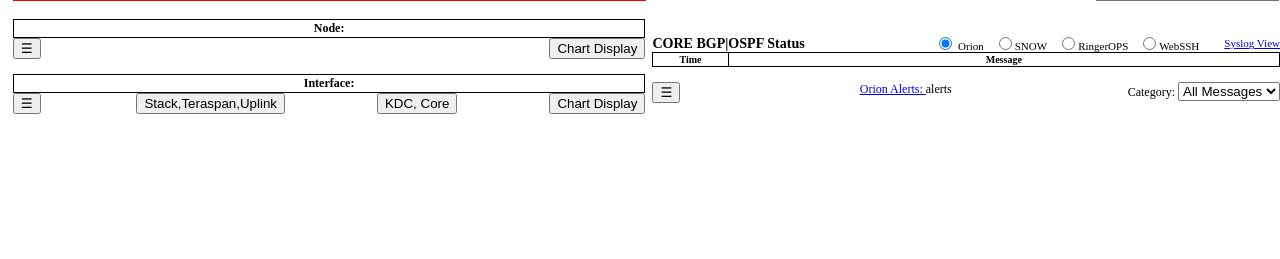
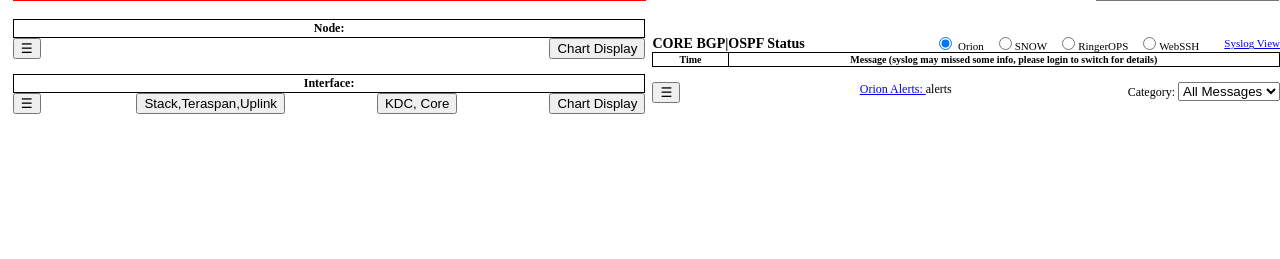
Before and after one commit to webspace1976/fastapi, a FastAPI app: template templates/orion_dashboard.html in a window 1280 px wide. Shown: the part 78-337 px from the top of the page. Run offline with FastAPI, Linux system fonts and the light colour scheme; the template is opened without the code that fills it, so the values that code supplies are empty; some libraries are stand-ins or nearby versions.

Commit message:
feat(syslog): Update syslog handling to save directly to DB and enhance message display in dashboard

```diff
--- a/mainconfig.py
+++ b/mainconfig.py
@@ -89,8 +89,8 @@ CORE_DEVICES = [
     {"os": "arista_eos", "ip": "10.26.101.8", "name": "VH-VGH-JPNB9-7508R-Core2", "nodeid":"3287"},
     {"os": "cisco_ios", "ip": "10.26.101.127", "name": "NS-LGH-LGAC-01A-C9600-Core1", "nodeid":"14539"},
     {"os": "cisco_ios", "ip": "10.26.101.128", "name": "NS-LGH-LGAC-PIMS-C9600-Core2", "nodeid":"14540"},
-    {"os": "cisco_ios", "ip": "10.26.101.2", "name": "(NEW) LGH-PIM-Core-1", "nodeid":"282"},
-    {"os": "cisco_ios", "ip": "10.26.101.1", "name": "(NEW) LGH-EVGH-Core-2", "nodeid":"281"},
+    # {"os": "cisco_ios", "ip": "10.26.101.2", "name": "(NEW) LGH-PIM-Core-1", "nodeid":"282"},
+    # {"os": "cisco_ios", "ip": "10.26.101.1", "name": "(NEW) LGH-EVGH-Core-2", "nodeid":"281"},
 ]
 
 # Core device commands
--- a/routers/orion.py
+++ b/routers/orion.py
@@ -650,7 +650,7 @@ def generate_apipoller_table(session):
     """
     return results_html, results_data
 
-# 20260318
+# 20260318 move to api module: no need to save syslog to file anymore, directly save to DB in generate_syslog function and display through table, also added link toggle for syslog table
 def generate_syslog(session):
     query = mainconfig.swis_syslog
     results = session.query(query)
@@ -679,7 +679,7 @@ def generate_syslog(session):
         row['NodeName'] = host_name
         row['IPAddress'] = host_ip
 
-        if any(word in message_syslog for word in ["to UP", "to FULL"]):
+        if any(word in message_syslog for word in ["to UP", "to FULL", "to ESTABLISHED"]):
             change_stauts = "UP"
             icon_gif = "/icons/Event-5.gif"
         elif any(word in message_syslog for word in ["to DOWN", "to IDLE"]):
--- a/templates/orion_dashboard.html
+++ b/templates/orion_dashboard.html
@@ -181,7 +181,7 @@
                                 <tr>
                                     <th style="width:12%;">Time</th>
                                     <!-- <th style="width:40px;">State</th> -->
-                                    <th>Message</th>
+                                    <th>Message (syslog may missed some info, please login to switch for details)</th>
                                 </tr>
                             </thead>
                             <tbody>
@@ -397,12 +397,15 @@ function regroupAndColspan() {
             tableBody.innerHTML = ''; // Clear existing content
 
             result.data.forEach(log => {
+                // regex /^ \d{4} / matches 4 digits at the START (^) followed by a space
+                const cleanMessage = log.Message.replace(/^\d{4}\s/, '');
+
                 // Determine Icon based on Message text (Up/Full = Green, Down = Red)
-                let iconGif = "/icons/Event-1.gif"; // Default blue/info
+                let iconGif = "/icons/Event_Unknown.gif"; // Default blue/info
                 const syslogDetailsUrl = `https://orion.net.mgmt/Orion/NetPerfMon/NodeDetails.aspx?NetObject=N:${log.NodeID}&ViewID=2453`;
-                const msg = log.Message.toLowerCase();
+                const msg = cleanMessage.toLowerCase();
 
-                if (msg.includes("to up") || msg.includes("to full")) {
+                if (msg.includes("to up") || msg.includes("to full") || msg.includes("to established")) {
                     iconGif = "/icons/Event-5.gif"; // Green icon
                 } else if (msg.includes("to down") || msg.includes("to idle")) {
                     iconGif = "/icons/Event-10.gif"; // Red icon
@@ -428,7 +431,7 @@ function regroupAndColspan() {
                 const row = `
                     <tr>
                         <td style="text-align:center; font-size:11px;">${localTime}</td>
-                        <td style="text-align:left;"><img src="${iconGif}" alt="state"><a href="${syslogDetailsUrl}" class="device-link" data-hostname="${log.NodeName}" data-hostip="${log.IPAddress}" target="_blank">${log.Message}</a></td>
+                        <td style="text-align:left;"><img src="${iconGif}" alt="state"><a href="${syslogDetailsUrl}" class="device-link" data-hostname="${log.NodeName}" data-hostip="${log.IPAddress}" target="_blank">${cleanMessage}</a></td>
                     </tr>
                 `;
                 tableBody.insertAdjacentHTML('beforeend', row);
```
Also changed, not shown: 1 other file.
